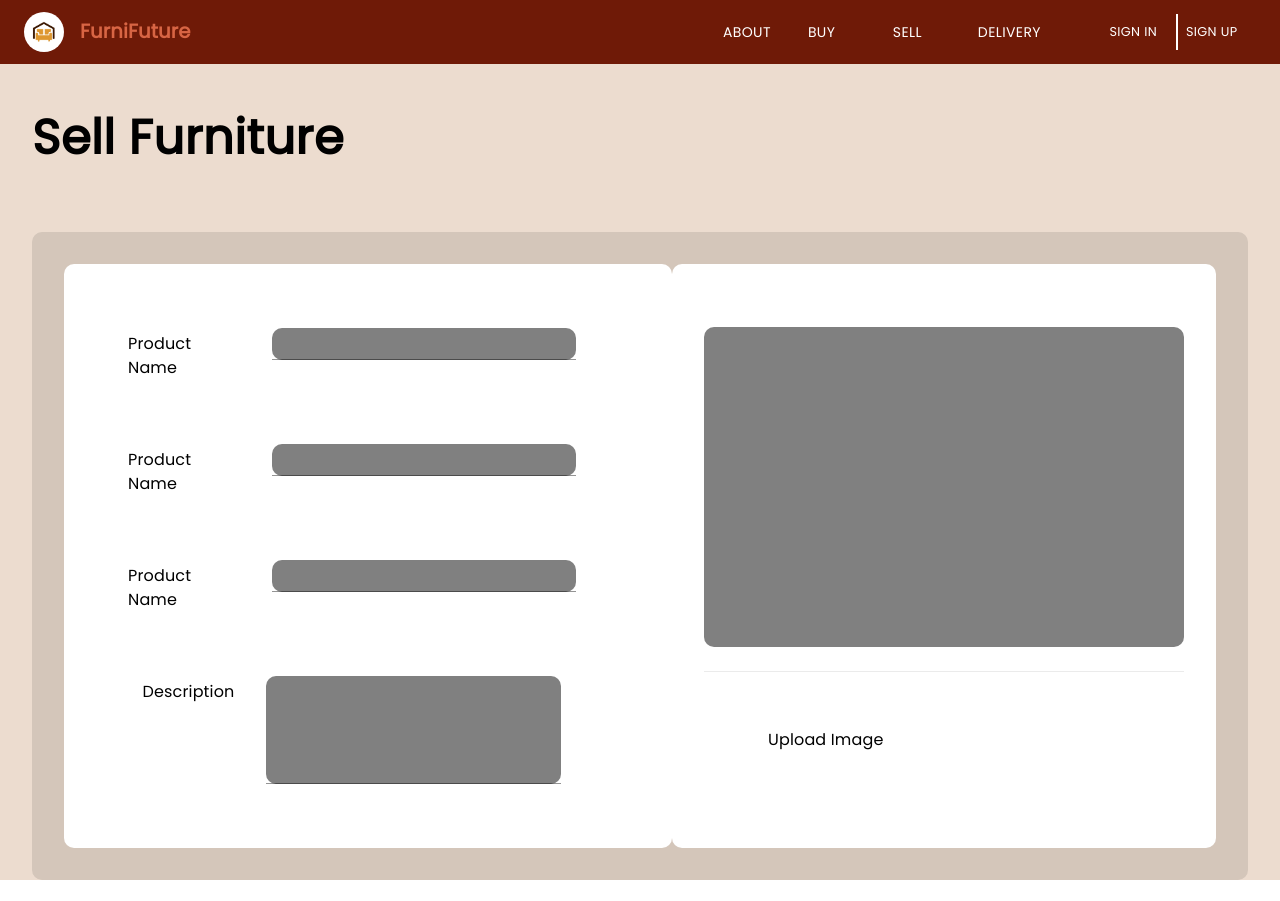
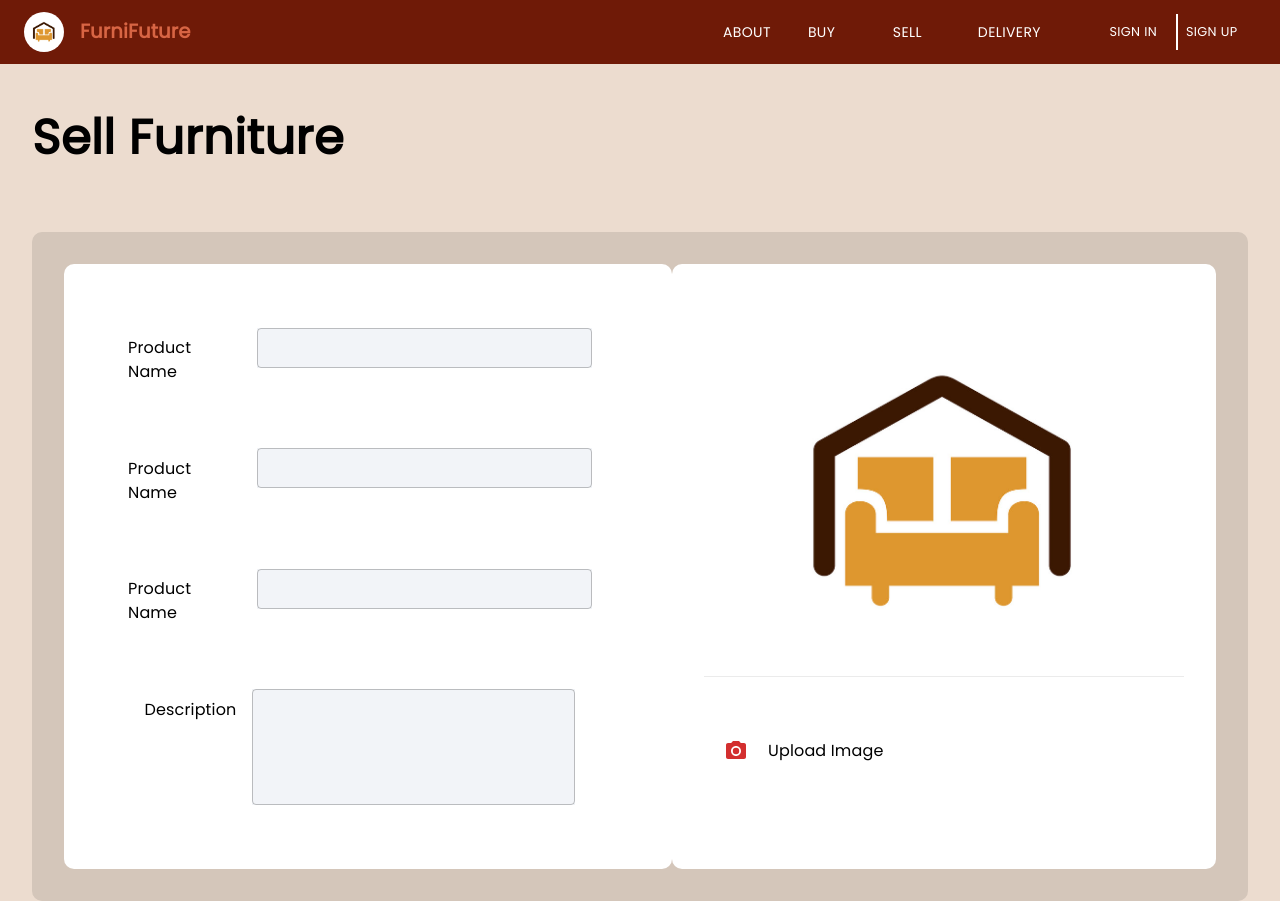
Before and after one commit to AhmadNourelddine/furnifuture, a React (Create React App) app: page /sell in a window 1280 px wide. Before the commit the page ends 880 px from the top, so only its background shows below. Built offline with nearby package versions, Linux system fonts and the light colour scheme.

Commit message:
added class and insert camera icon

```diff
--- a/src/pages/sell/index.js
+++ b/src/pages/sell/index.js
@@ -1,7 +1,9 @@
 import React, { useState } from 'react';
-import { Button, Divider, Typography } from '@mui/material';
+import { Button, CardMedia, Divider, Typography } from '@mui/material';
 import { TextField } from '@material-ui/core';
+import CameraAltIcon from '@mui/icons-material/CameraAlt';
 import '../../css/sell/sell.css';
+import img from '../../assets/furniFuture-logo.png';
 
 const Sell = ()=>{
 
@@ -16,26 +18,32 @@ const Sell = ()=>{
                     <div className='sell-page-form-col1'>
                         <div className='sellpage-input-row'>
                             <Typography>Product Name</Typography>
-                            <TextField className='sellpage-input-row-textinput'></TextField>
+                            <TextField className="outlined-basic sell-page-input-textfield" variant="outlined" margin="dense"/>
                             </div>
                         <div className='sellpage-input-row'>
                         <Typography>Product Name</Typography>
-                        <TextField className='sellpage-input-row-textinput'></TextField>
+                        <TextField className="outlined-basic sell-page-input-textfield" variant="outlined" margin="dense"/>
                         </div>
                         <div className='sellpage-input-row'>
                             <Typography>Product Name</Typography>
-                            <TextField className='sellpage-input-row-textinput'></TextField>
+                            <TextField className="outlined-basic sell-page-input-textfield" variant="outlined" margin="dense"/>
                             </div>
                         <div className='sellpage-input-row'>
                         <Typography>Description</Typography>
-                        <TextField multiline={true} rows={5} className='sellpage-input-row-textinput'></TextField>
+                        <TextField multiline={true} rows={5} className="outlined-basic sell-page-input-textfield" variant="outlined" margin="dense" />
                         </div>
                     </div>
                     <div className='sell-page-form-col2'>
-                        <div className='sellpage-image'></div>
+                        <div className='sellpage-image'>
+                        <CardMedia
+                        component="img"
+                        height='100%'
+                        image={img}
+                        alt="furniture"
+                        /></div>
                         <Divider sx={{my:3}} light/>
                         <div className='sellpage-upload-image-section'>
-                            <Button></Button>
+                            <Button><CameraAltIcon color="error"/></Button>
                             <Typography>Upload Image</Typography>
                             </div>
                     </div>
```
